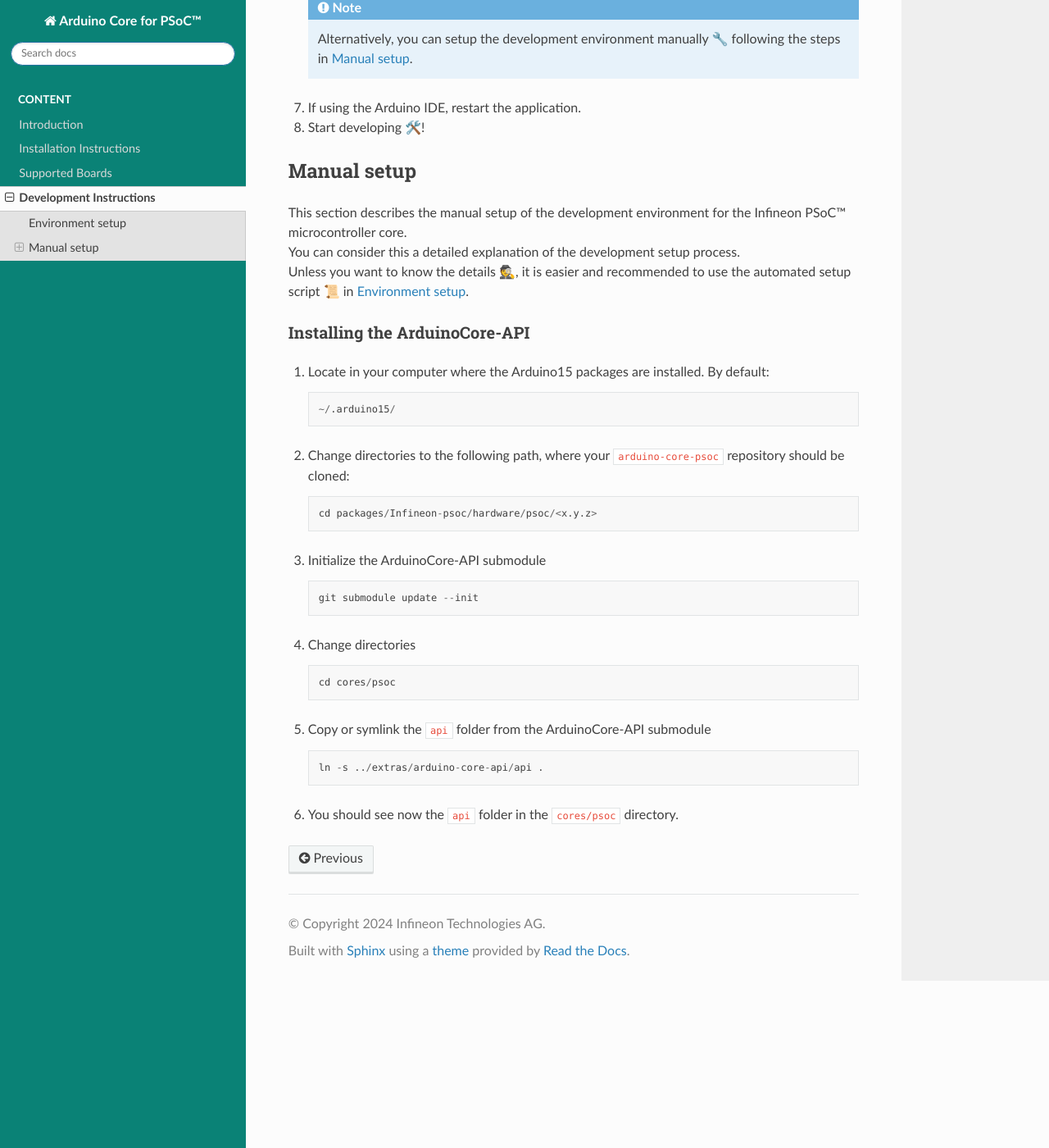
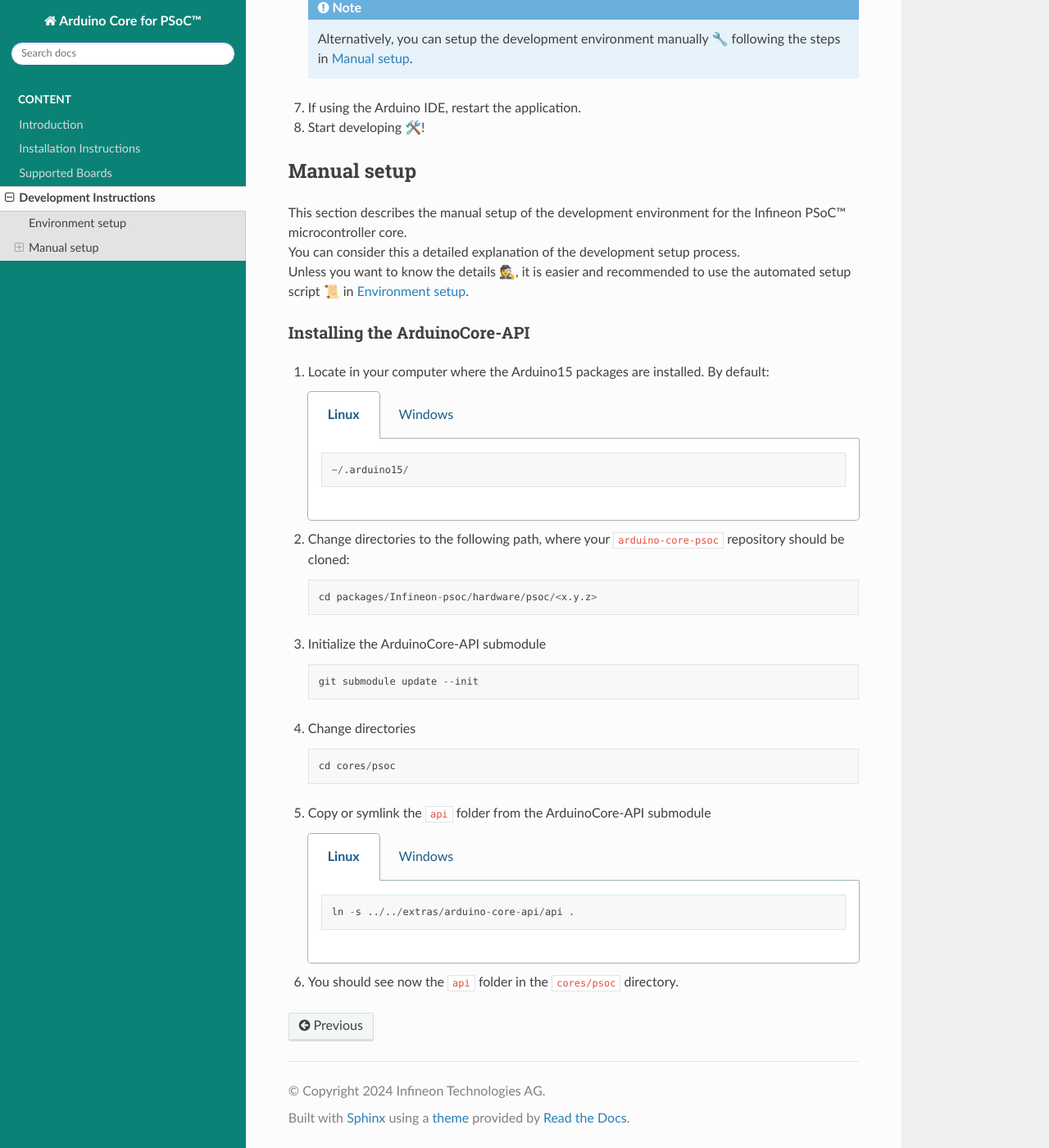
Before and after one commit to Infineon/arduino-core-psoc, a Sphinx documentation site: the page built from docs/development-instructions.rst, in a window 1280 px wide and 1400 px high, scrolled down 1281 px. Shown: the whole window at 82% size. Built offline with Sphinx 7.4.7 and the Read the Docs theme 2.0.0, drawn with Linux system fonts in a browser that asks for light colours; some of the changed lines change nothing that is shown.

Commit message:
docs/development-instructions.rst: Added symlink creation for Windows.
Signed-off-by: jaenrig-ifx <enriquezgarcia.external@infineon.com>

```diff
--- a/docs/development-instructions.rst
+++ b/docs/development-instructions.rst
@@ -111,12 +111,19 @@
 
 1. Locate in your computer where the Arduino15 packages are installed. By default:
 
-   ::
+   .. tabs::
 
-      ~/.arduino15/
+      .. group-tab:: Linux
 
-   .. TODO: I would postpone the Windows part, as we won´t have all the dev tools available there
-            c:/Users/%USERNAME%/AppData/local/Arduino15
+         ::
+
+             ~/.arduino15/
+
+      .. group-tab:: Windows
+
+         ::
+
+            C:/Users/%USERNAME%/AppData/Local/Arduino15
 
 2. Change directories to the following path, where your ``arduino-core-psoc`` repository should be cloned:
 
@@ -139,8 +146,20 @@
 
 5. Copy or symlink the ``api`` folder from the ArduinoCore-API submodule
 
-   ::
+   .. tabs::
 
-      ln -s ../extras/arduino-core-api/api .
+      .. group-tab:: Linux
+
+        ::
+
+            ln -s ../../extras/arduino-core-api/api .
+
+      .. group-tab:: Windows
+
+         Use here absolute paths instead:
+
+         ::
+
+            mklink /D "C:\Users\%USERNAME%\AppData\Local\Arduino15\packages\infineon\hardware\psoc\<x.y.z>\cores\psoc\api" "C:\Users\%USERNAME%\AppData\Local\Arduino15\packages\infineon\hardware\psoc\<x.y.z>\extras\arduino-core-api\api"
 
 6. You should see now the ``api`` folder in the ``cores/psoc`` directory.
```
